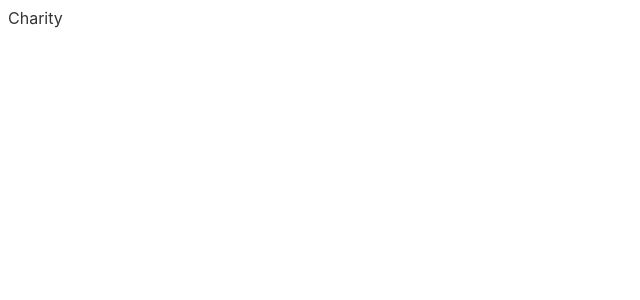
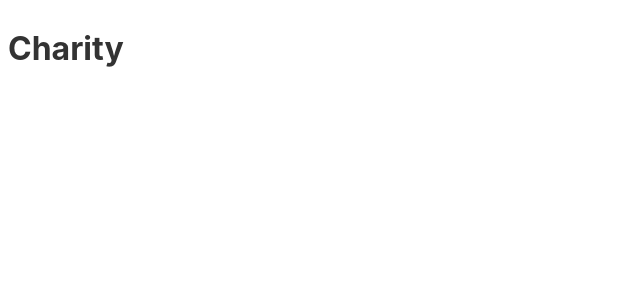
Before and after one commit to ClaritaNova/bwafunding-charity, a Svelte app: page / in a window 1280 px wide. Shown: the top 300 px of the page, without its empty margins (0-640 px from the left). Built offline with nearby package versions, Linux system fonts and the light colour scheme.

Commit message:
Add header

```diff
--- a/src/App.svelte
+++ b/src/App.svelte
@@ -1 +1 @@
-<hi>Charity</hi>
+<h1>Charity</h1>
```
